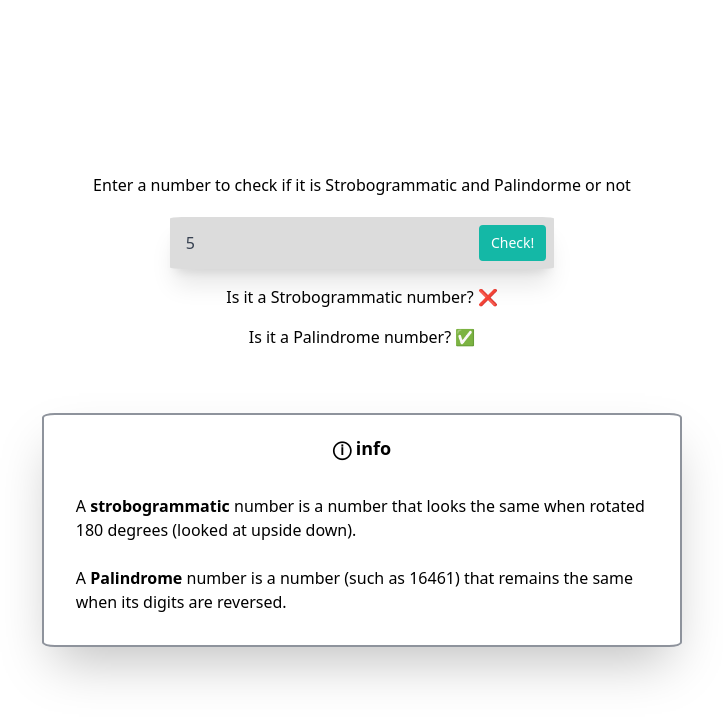
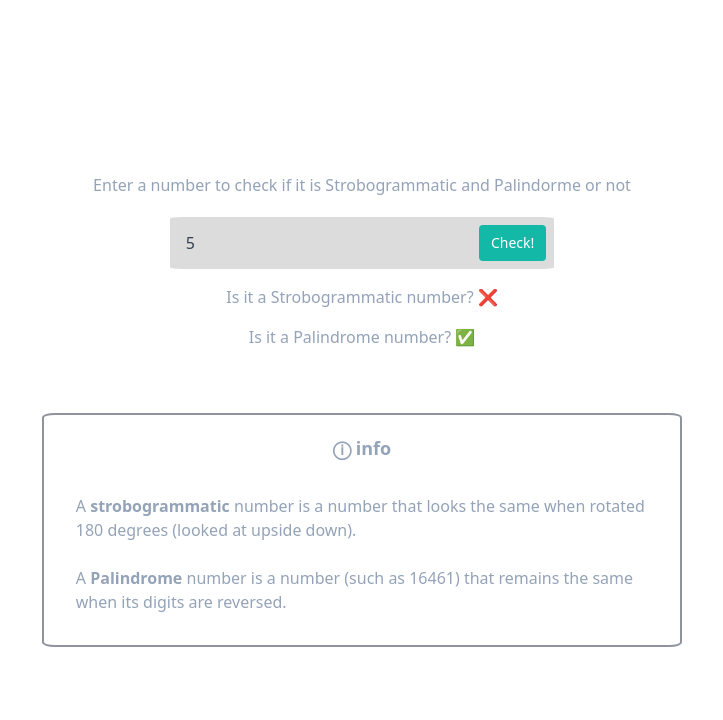
Before and after one commit to sushantsharma08/ambigram-stuff, a plain HTML site: page strobogrammatic-and-palindrome.html in a window 1280 px wide. Both pictures are taken after typing "5" into the empty fields and a click on the button "Check!". Shown: the whole page, without its empty margins (278-1001 px from the left). Drawn offline with nearby package versions, Linux system fonts and the light colour scheme.

Commit message:
refactor

```diff
--- a/strobogrammatic-and-palindrome.html
+++ b/strobogrammatic-and-palindrome.html
@@ -1,5 +1,5 @@
 <!DOCTYPE html>
-<html lang="en" class="dark">
+<html lang="en">
   <head>
     <meta charset="UTF-8">
     <meta http-equiv="X-UA-Compatible" content="IE=edge">
@@ -8,15 +8,15 @@
     <title>Strobogrammatic and Palindrome</title>
   </head>
 
-  <body class="h-screen flex justify-center items-center dark:bg-black ">
+  <body class="h-screen flex justify-center items-center bg-white  bg-black/[0.95] ">
     <div class="container mx-auto">
 
-     <div class="flex justify-center m-[20px]"><span class="dark:text-slate-400 text-center">Enter a
+     <div class="flex justify-center m-[20px]"><span class=" text-slate-400 text-center">Enter a
         number to check if it is Strobogrammatic and Palindorme or not</span>
      </div>
 
      <form class="mx-auto max-w-sm">
-      <div class="flex items-center py-2 bg-neutral-600/[.201] rounded-[3%] px-[2%] shadow-xl ">
+      <div class="flex items-center py-2 bg-neutral-600/[.201] rounded-[3%] px-[2%]">
         <input
           class="appearance-none bg-transparent border-none w-full text-gray-700 mr-3 py-1 px-2 leading-tight focus:outline-none placeholder-white"
           type="number" placeholder="969" aria-label="Enter a number">
@@ -30,19 +30,19 @@
 
     <div id="result" class="hidden flex items-center justify-center ">
       <div class="mt-4">
-        <p class="dark:text-slate-400 text-center">
+        <p class=" text-slate-400 text-center">
           Is it a Strobogrammatic number? <span id="strobogrammatic"></span>
         </p>
-        <p class="dark:text-slate-400 text-center mt-4">
+        <p class=" text-slate-400 text-center mt-4">
           Is it a Palindrome number? <span id="palindrome"></span>
         </p>
       </div>
     </div>
 
     <section class="container flex justify-center items-center mt-[5%]">
-      <div class="border-2 rounded-[2%] border-slate-800/[0.5] w-6/12 shadow-2xl ">
-        <div class="dark:text-slate-400 text-center mt-[3%] text-lg "><b> &#9432 info </b></div>
-        <p class="m-[3%] p-[2%] dark:text-slate-400">A <b>strobogrammatic</b> number is a number that looks the same when rotated
+      <div class="border-2 rounded-[2%] border-slate-800/[0.5] w-6/12 ">
+        <div class=" text-slate-400 text-center mt-[3%] text-lg "><b> &#9432 info </b></div>
+        <p class="m-[3%] p-[2%]  text-slate-400">A <b>strobogrammatic</b> number is a number that looks the same when rotated
           180 degrees (looked at upside down).
           <br>
           <br>
```
Lines whose indentation alone changed are shown as unchanged.
